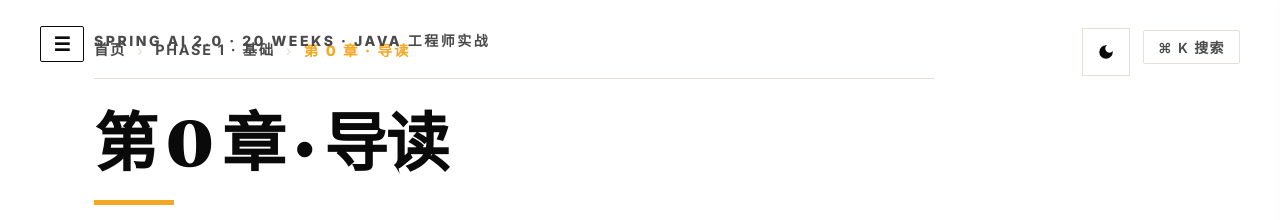
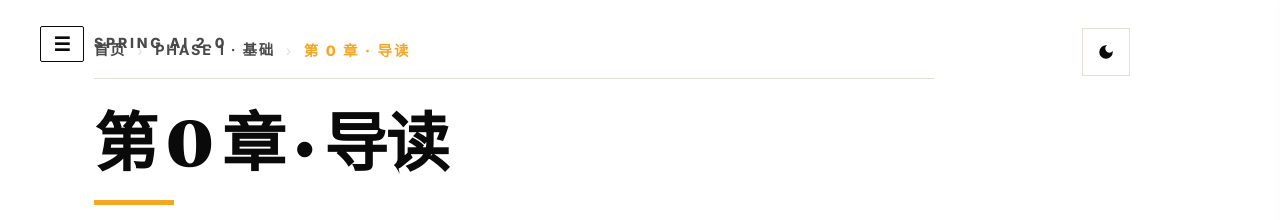
Before and after one commit to mishishi/spring-ai-2-0-projects, an MkDocs documentation site: the page built from docs/00-reading-guide.md, in a window 1280 px wide. Shown: the top 220 px of the page. Built offline with MkDocs 1.6.1 and Material for MkDocs 9.7.7, drawn with Linux system fonts in a browser that asks for light colours; comment, search, counter and statistics services are not loaded.

Commit message:
fix(css): ::before 装饰只在真首页显示,article 页面缩成 SPRING AI 2.0 logo

```diff
--- a/docs/stylesheets/extra.css
+++ b/docs/stylesheets/extra.css
@@ -555,8 +555,9 @@ body.md-home .md-content__inner {
   padding: 0 2rem;
 }
 
-/* 全站装饰刊头 — 跟 v1 风格一致 */
-body.md-home::before {
+/* 全站装饰刊头 — 跟 v1 风格一致
+   只在真首页(md-home-hero)显示,article 页面靠 breadcrumb 导航 */
+body.md-home-hero::before {
   content: "SPRING AI 2.0  ·  20 WEEKS  ·  JAVA 工程师实战";
   position: fixed;
   top: 1.5rem;
@@ -572,7 +573,7 @@ body.md-home::before {
   white-space: nowrap;
 }
 
-body.md-home::after {
+body.md-home-hero::after {
   content: "⌘ K 搜索";
   position: fixed;
   top: 1.5rem;
@@ -589,6 +590,23 @@ body.md-home::after {
   border-radius: 2px;
   pointer-events: none;
   background: var(--paper);
+}
+
+/* Article 页面顶部装饰条 (在 drawer trigger 旁) */
+body:not(.md-home-hero)::before {
+  content: "SPRING AI 2.0";
+  position: fixed;
+  top: 1.7rem;
+  left: 4.7rem;
+  z-index: 100;
+  font-family: var(--md-text-font);
+  font-weight: 800;
+  font-size: 0.7rem;
+  letter-spacing: 0.2em;
+  text-transform: uppercase;
+  color: var(--ink-soft);
+  pointer-events: none;
+  white-space: nowrap;
 }
 
 body.md-home .md-content__inner > h1:first-child {
```
